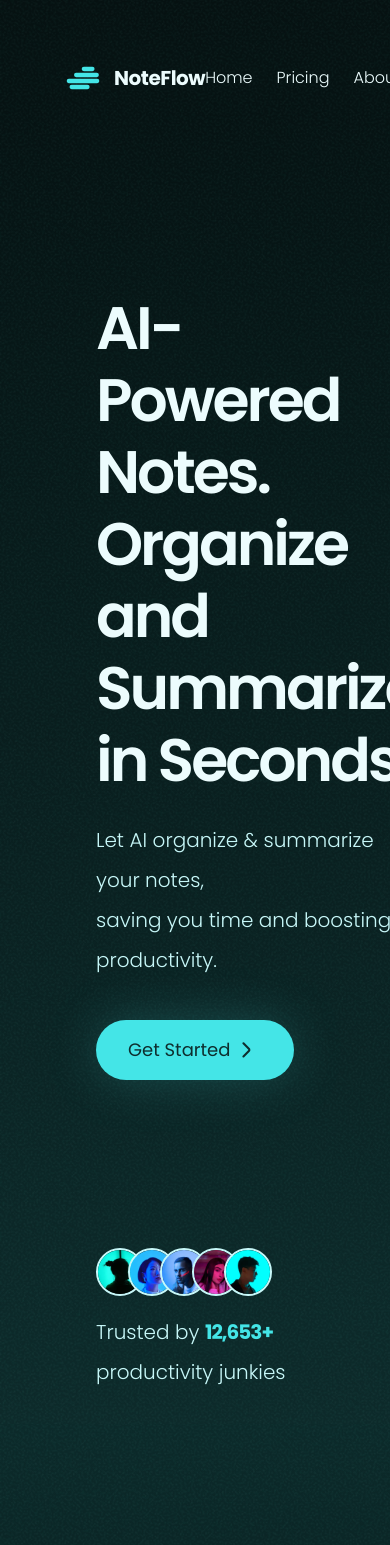
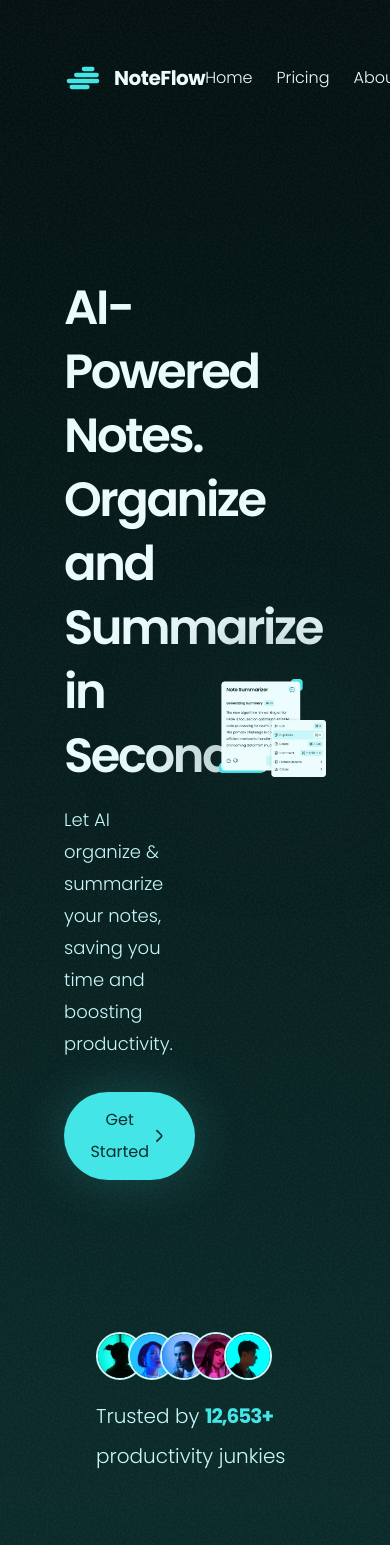
Before and after one commit to Jisap/NoteFlowApp, a React (Vite) app: page / in a window 390 px wide. Shown: the top 1545 px of the page. Built offline with nearby package versions, Linux system fonts and the light colour scheme.

Commit message:
Enhance Hero component with responsive design improvements for better user experience on smaller screens

```diff
--- a/src/components/sections/Hero.jsx
+++ b/src/components/sections/Hero.jsx
@@ -9,24 +9,27 @@ const Hero = () => {
   const { setActiveModal } = useModalContext()
 
   return (
-    <div className="m-auto grid max-w-[90rem] grid-cols-[5fr_4fr] items-center gap-x-8 px-24 py-42">
+    <section className="m-auto grid max-w-[90rem] grid-cols-[5fr_4fr] items-center gap-x-8 px-24 py-42
+    max-xl:grid-cols-2 max-xl:gap-x-12 max-xl:px-16 max-xl:py-38"
+    >
       <div >
-        <h1 className="text-primary-50 mb-6 text-6xl/18 font-semibold tracking-tighter">
+        <h1 className="text-primary-50 mb-6 text-6xl/18 font-semibold tracking-tighter max-xl:mb-4 max-xl:text-5xl/16">
           AI-Powered Notes. Organize and Summarize in Seconds.
         </h1>
-        <p className="text-primary-100 mb-10 text-xl/loose font-light">
+        <p className="text-primary-100 mb-10 text-xl/loose font-light max-xl:mb-8 max-xl:text-lg/8">
           Let AI organize & summarize your notes, <br/>
           saving you time and boosting productivity.
         </p>
         <button
           className="text-primary-1300 bg-primary-500 border-primary-500 hover:border-primary-50 hover:bg-primary-50
-          transition-properties primary-glow-hover primary-glow group flex cursor-pointer items-center gap-x-3 rounded-full px-8 py-3.5"
+          transition-properties primary-glow-hover primary-glow group flex cursor-pointer items-center gap-x-3 rounded-full px-8 py-3.5
+          max-xl:gap-x-2 max-xl:px-6 max-xl:py-3"
           onClick={() => setActiveModal("sign-up")}
         >
-          <p className="text-lg/8">
+          <p className="text-lg/8 max-xl:text-base/loose">
             Get Started
           </p>
-          <div className="w-5">
+          <div className="w-5 max-xl:w-4">
             <ArrowRightLine
               alt="Arrow rightline"
               className="stroke-primary-1300 transition-properties inline ease-in-out -mr-3 w-0 opacity-0 group-hover:w-3
@@ -35,7 +38,7 @@ const Hero = () => {
             />
             <ArrowRight
               alt="Arrow right icon"
-              className="stroke-primary-1300 inline w-5"
+              className="stroke-primary-1300 inline w-5 max-xl:w-4"
               width={2.5}
             />
           </div>
@@ -50,7 +53,7 @@ const Hero = () => {
           className="relative max-h-[30rem] justify-self-end"
         />
       </div>
-    </div>
+    </section>
   )
 }
 
```
